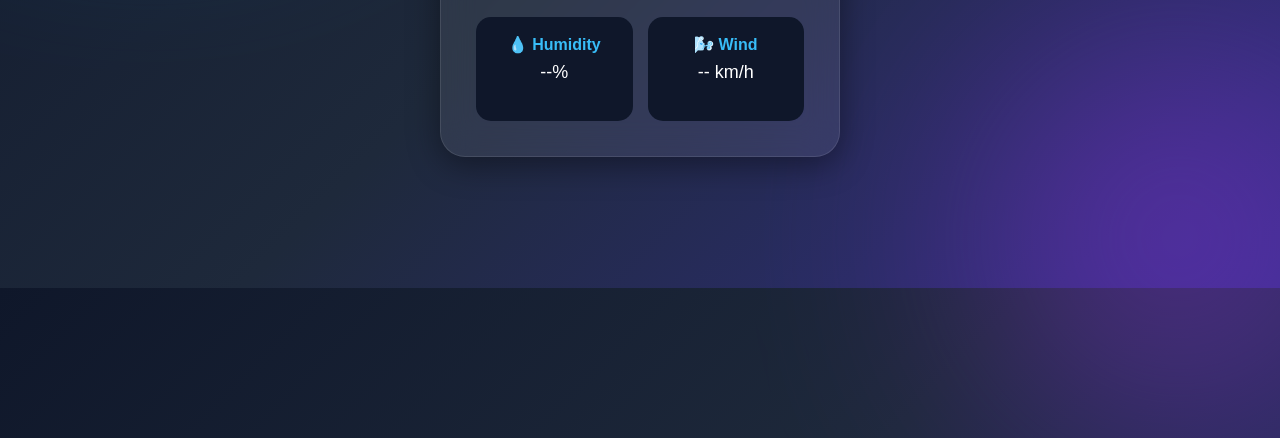
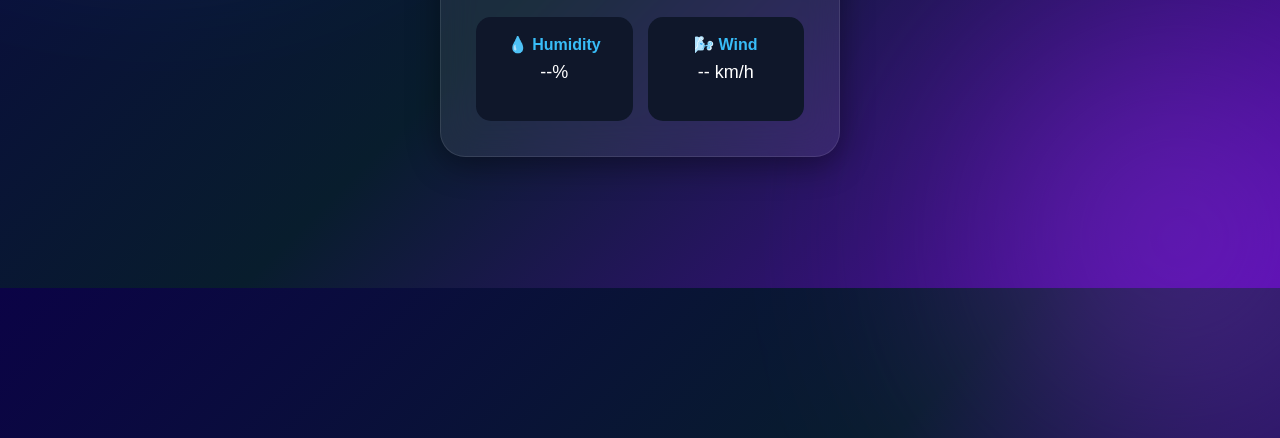
Before and after one commit to soujanyayarva3/PinnacleLabs_WeatherApp, a plain HTML site: page index.html in a window 1280 px wide. Shown: the part 512-950 px from the top of the page. Drawn offline with Linux system fonts and the light colour scheme.

Commit message:
Update style.css

```diff
--- a/style.css
+++ b/style.css
@@ -18,9 +18,9 @@ body{
 
   background:linear-gradient(
   135deg,
-  #0f172a,
-  #1e293b,
-  #312e81);
+  #0b0346,
+  #081d2d,
+  #4f09a4);
 
   overflow:hidden;
 
```
